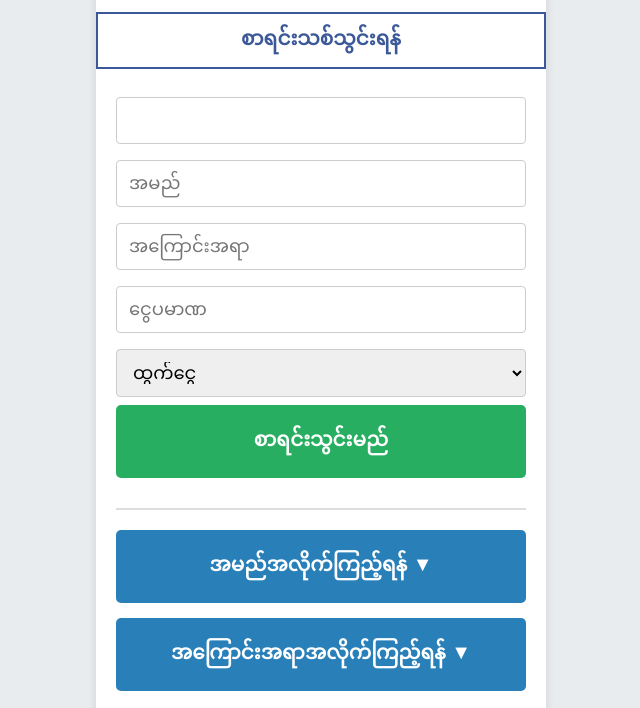
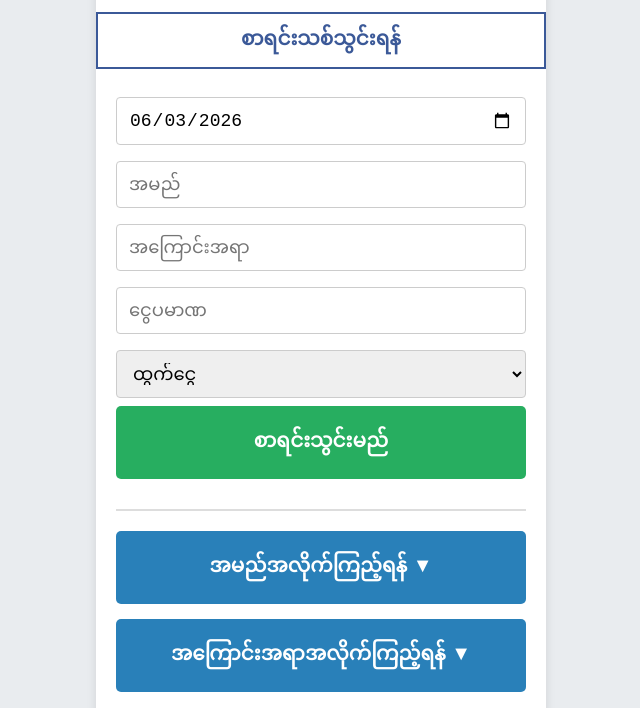
Before and after one commit to minthit12/mylist, a plain HTML site: page index.html in a window 1280 px wide. Shown: the part 89-797 px from the top of the page, without its empty margins (319-959 px from the left). Drawn offline with Linux system fonts and the light colour scheme.

Commit message:
Update index.html

```diff
--- a/index.html
+++ b/index.html
@@ -51,7 +51,7 @@
     <span class="label-highlight">စာရင်းသစ်သွင်းရန်</span>
 
     <div class="content">
-        <input type="text" id="dateInput">
+        <input type="date" id="dateInput">
         <input type="text" id="nameInput" placeholder="အမည်" list="nameOptions">
         <datalist id="nameOptions"></datalist>
         <input type="text" id="detailInput" placeholder="အကြောင်းအရာ" list="detailOptions">
```
